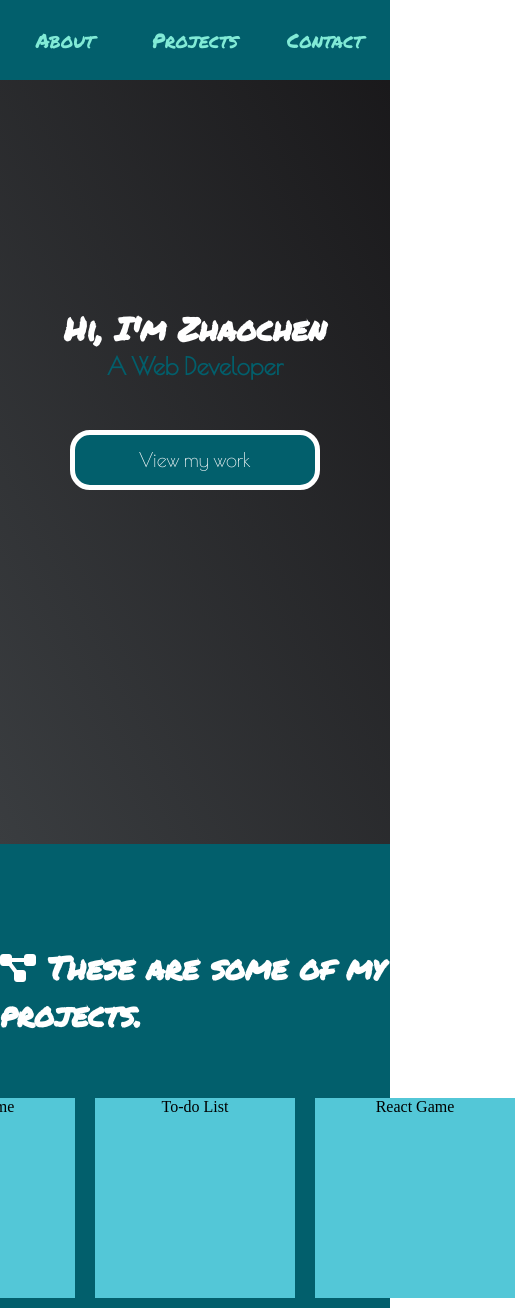
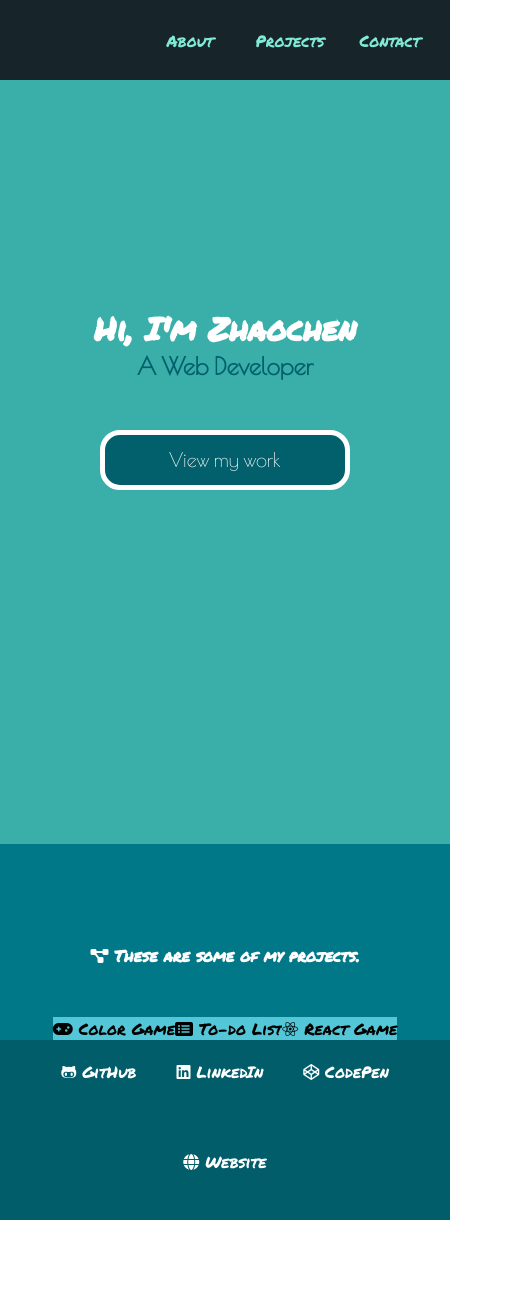
Before and after one commit to c376W/fzcPortfolio, a plain HTML site: page index.html in a window 390 px wide. Shown: the whole page, 525 px wide, since content can reach past the window. After the commit the page ends 1220 px from the top, so only its background shows below. Drawn offline with nearby package versions, Linux system fonts and the light colour scheme; a web font is replaced by a local one.

Commit message:
Contact section and color theme picked.

```diff
--- a/index.html
+++ b/index.html
@@ -12,32 +12,46 @@
     <link rel="stylesheet" type="text/css" href="portfolio.css">
   </head>
   <body>
+
+    <!-- Navbar -->
     <nav>
       <div class="container">
-        <div class="item">About</div>
-        <div class="item">Projects</div>
-        <div class="item">Contact</div>
+          <div ><a class="item" href="#">About</a></div>
+          <div ><a class="item" href="#projects-section">Projects</a></div>
+          <div ><a class="item" href="#contacts">Contact</a></div>
 
       </div>
 
     </nav>
 
+    <!-- Main title section -->
     <div class="main-title">
       <h1>Hi, I'm Zhaochen</h1>
       <h2>A Web Developer</h2>
-      <button class="title-button">View my work</button>
+      <a href="#projects-section"><button class="title-button">View my work</button></a>
     </div>
 
-    <div class="projects-section">
+    <!--Projects Section  -->
+    <div id="projects-section" class="projects-section">
       <h1 id="p-title"><i class="fas fa-project-diagram"></i> These are some of my projects.</h1>
-      <div class="singleP-section">
-        <div class="project">Color Game</div>
-        <div class="project">To-do List</div>
-        <div class="project">React Game</div>
-      </div>
+        <div class="singleP-section">
+          <div class="project"><i class="fas fa-gamepad"></i> Color Game</div>
+          <div class="project"><i class="fas fa-list-alt"></i> To-do List</div>
+          <div class="project"><i class="fab fa-react"></i> React Game</div>
+        </div>
+
+    </div>
+
+    <!-- Contact Section -->
+    <div id="contacts" class="contacts">
+        <a class="contact" href="https://github.com/c376W"><i class="fab fa-github-alt"></i> GitHub</a>
+        <a class="contact" href="https://www.linkedin.com/in/zhaochen-feng/"><i class="fab fa-linkedin"></i> LinkedIn</a>
+        <a class="contact" href="https://codepen.io/fzc/"><i class="fab fa-codepen"></i> CodePen</a>
+        <a class="contact" href="#"><i class="fas fa-globe"></i> Website</a>
+    </div>
 
 
-    </div>
+
 
 
   </body>
--- a/portfolio.css
+++ b/portfolio.css
@@ -1,6 +1,11 @@
 * {
   margin:0;
   padding:0;
+}
+
+html{
+  scroll-behavior: smooth;
+  font-family: 'Permanent Marker', cursive;
 }
 
 
@@ -18,6 +23,8 @@ h2{
 
 .container{
   position:fixed;
+  top: 0;
+  left: 0;
   color: #ffffff;
   font-family: 'Permanent Marker', cursive;
   font-size: 30px;
@@ -27,26 +34,30 @@ h2{
   flex-direction: row;
   width: 100%;
   height: 80px;
-  background-color:#025F6C;
+  background-color:#17252A;
   transition-duration: 1s;
+  text-decoration: none;
 
 }
 
 .item{
 
-  margin:10px;
-  width:150px;
-  height:80px;
+  margin-right:20px;
+
   display: flex;
   align-items: center;
   justify-content: center;
-  background-color:#025F6C;
+  background-color:#17252A;
   color:#81EAD6;
   transition: 0.5s;
+  text-decoration: none;
 }
 
 .item:hover{
+  transform: translateY(5px);
+  text-decoration: none;
   color:#fff;
+
 }
 
 
@@ -58,7 +69,7 @@ h2{
   height: 100vh;
   /*width: 100vw;*/
   text-align:center;
-  background-image: linear-gradient(62deg, #3a3d40 0%, #181719 100%);
+  background-color:#3AAFA9;
   color: white;
 }
 
@@ -69,28 +80,28 @@ h2{
   align-self:center;
   margin:50px;
   background-color:#025F6C;
-  color:white;
   border-radius:20px;
   font-size:20px;
   border: 5px solid white;
   transition: 0.5s;
   outline: none;
+  color:#fff;
 
 }
 
 
+.title-button:hover{
+  background-color:#fff;
+  color:#000;
+}
 
-.title-button:hover{
-  background-color:white;
-  color:black;
-}
 
 /*Projects Section*/
 
 .projects-section{
   display: flex;
   flex-direction: column;
-  background-color: #025F6C;
+  background-color: #017888;
   align-items: center;
   justify-content: center;
 }
@@ -102,11 +113,8 @@ h2{
 }
 
 .project{
-  width:200px;
-  height:200px;
+  background-color: #53C7D7;
   text-align: center;
-  background-color: #53C7D7;
-  margin:10px;
 }
 
 #p-title{
@@ -114,14 +122,73 @@ h2{
   padding:100px 0 50px 0;
 }
 
+/*Contact Section*/
+
+.contacts{
+  background-color: #015D6A;
+  display: flex;
+  justify-content: center;
+  flex-wrap: wrap;
+}
+
+.contact{
+  color:#fff;
+  height:50px;
+  text-align: center;
+  font-size: 1.5rem;
+  margin:20px;
+  transition: 0.5s;
+  text-decoration: none;
+}
+
+.contact:hover{
+  transform: rotate(10deg);
+}
 
 
 
-@media(max-width: 390px){
+
+@media(max-width: 860px){
+  #p-title{
+    font-size: 2rem;
+  }
+}
+
+@media(max-width:670px){
+  .singleP-section{
+    flex-wrap: wrap;
+  }
+}
+
+@media(max-width: 565px){
+  #p-title{
+    font-size: 1rem;
+  }
+}
+
+
+
+@media(max-width: 484px){
   .container{
-    font-size:20px;
+    font-size:1rem;
+  }
+  .item{
+    width:80px;
   }
   h1{
     font-size:2rem;
   }
 }
+
+@media(max-width: 450px){
+  body{
+    width:450px;
+    height:100vh;
+  }
+  .container{
+    width:450px;
+  }
+  .contact{
+    font-size: 1rem;
+  }
+}
```
